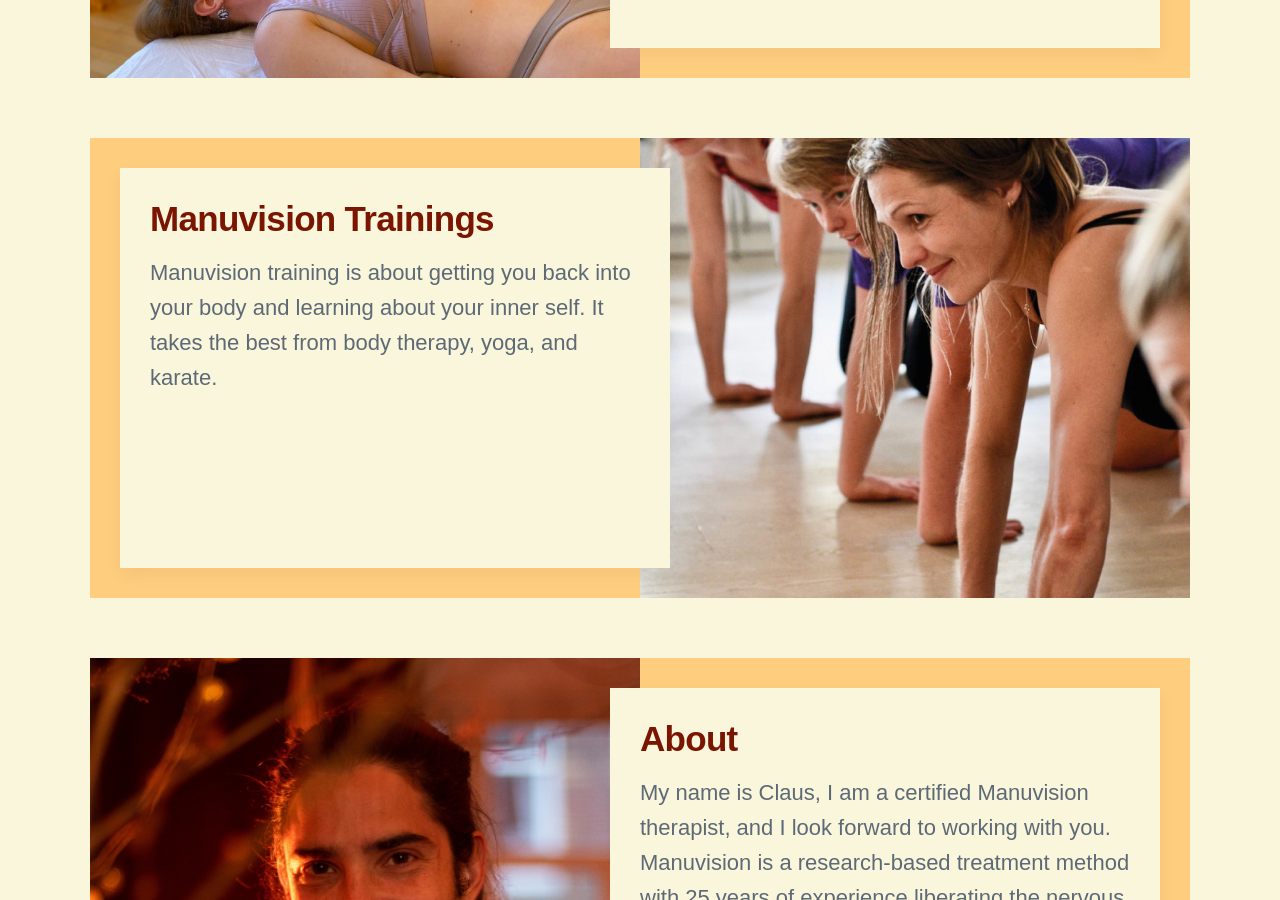
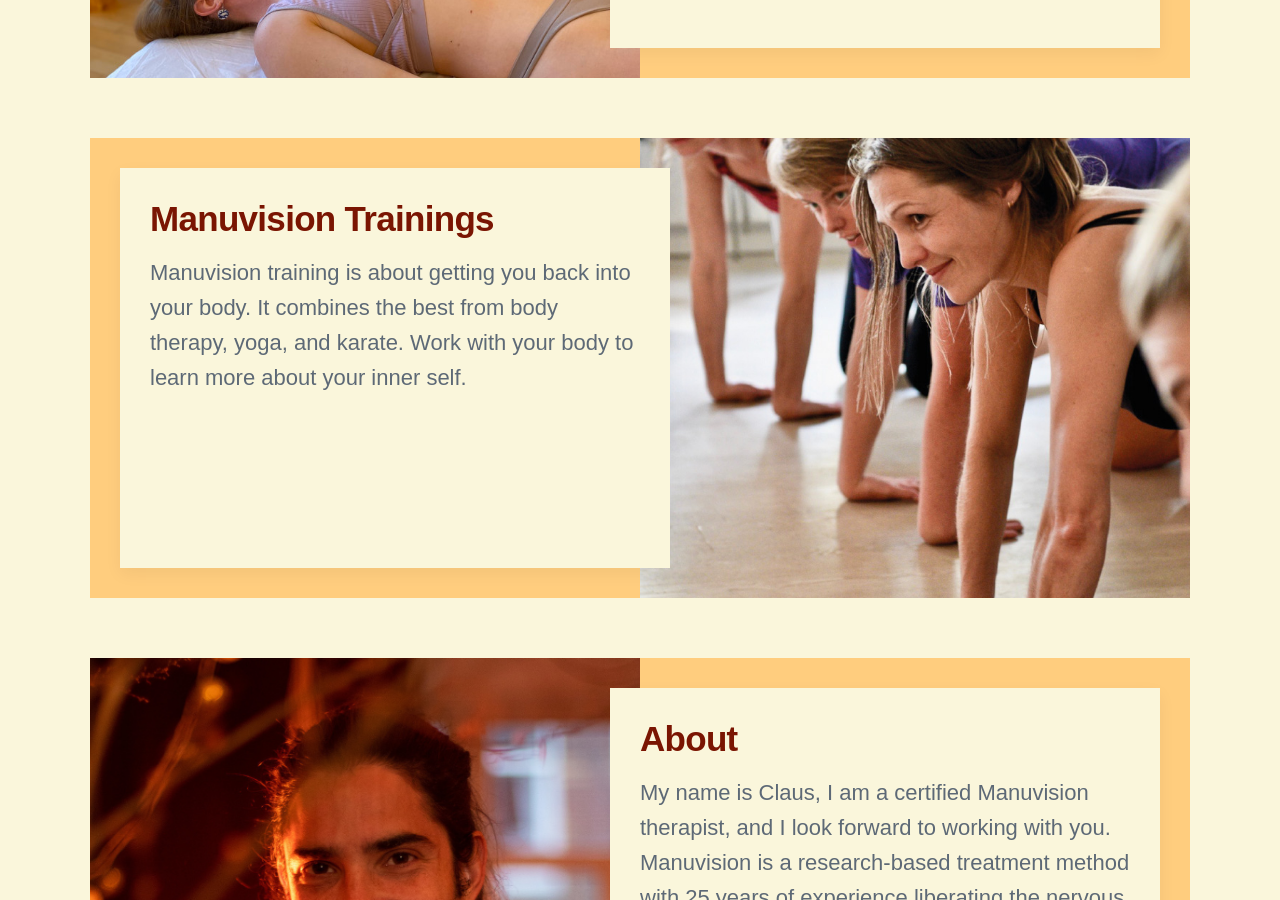
Before and after one commit to threekeytherapy/threekeytherapy.com, a Jekyll site: the page built from index.html, in a window 1280 px wide and 900 px high, scrolled down 1085 px. Built offline with Jekyll 4.4.1, drawn with Linux system fonts in a browser that asks for light colours; nearby versions of some CDN libraries; some web fonts are replaced.

Commit message:
update description

```diff
--- a/_projects/trainings.md
+++ b/_projects/trainings.md
@@ -1,11 +1,10 @@
 ---
 title: Manuvision Trainings
 subtitle:
-description: Manuvision training is about getting you back into your body and learning about your inner self. It takes the best from body therapy, yoga, and karate.
+description: Manuvision training is about getting you back into your body. It combines the best from body therapy, yoga, and karate. Work with your body to learn more about your inner self.
 featured_image: images/mv-training2.jpg
 date: 2023-11-03 00:00:00
 ---
-
 
 Manuvision training is about getting you back into your body.
 
```
